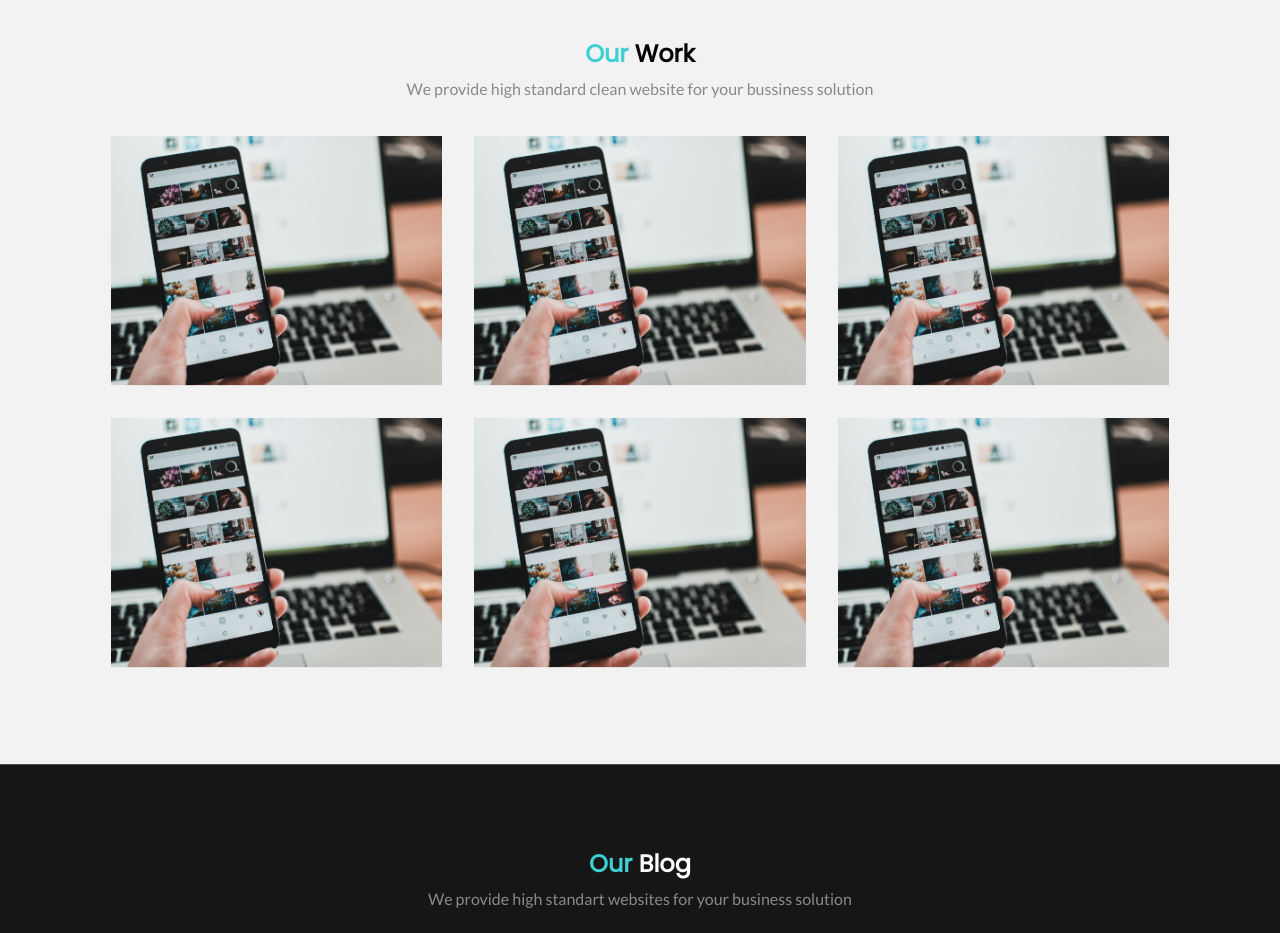
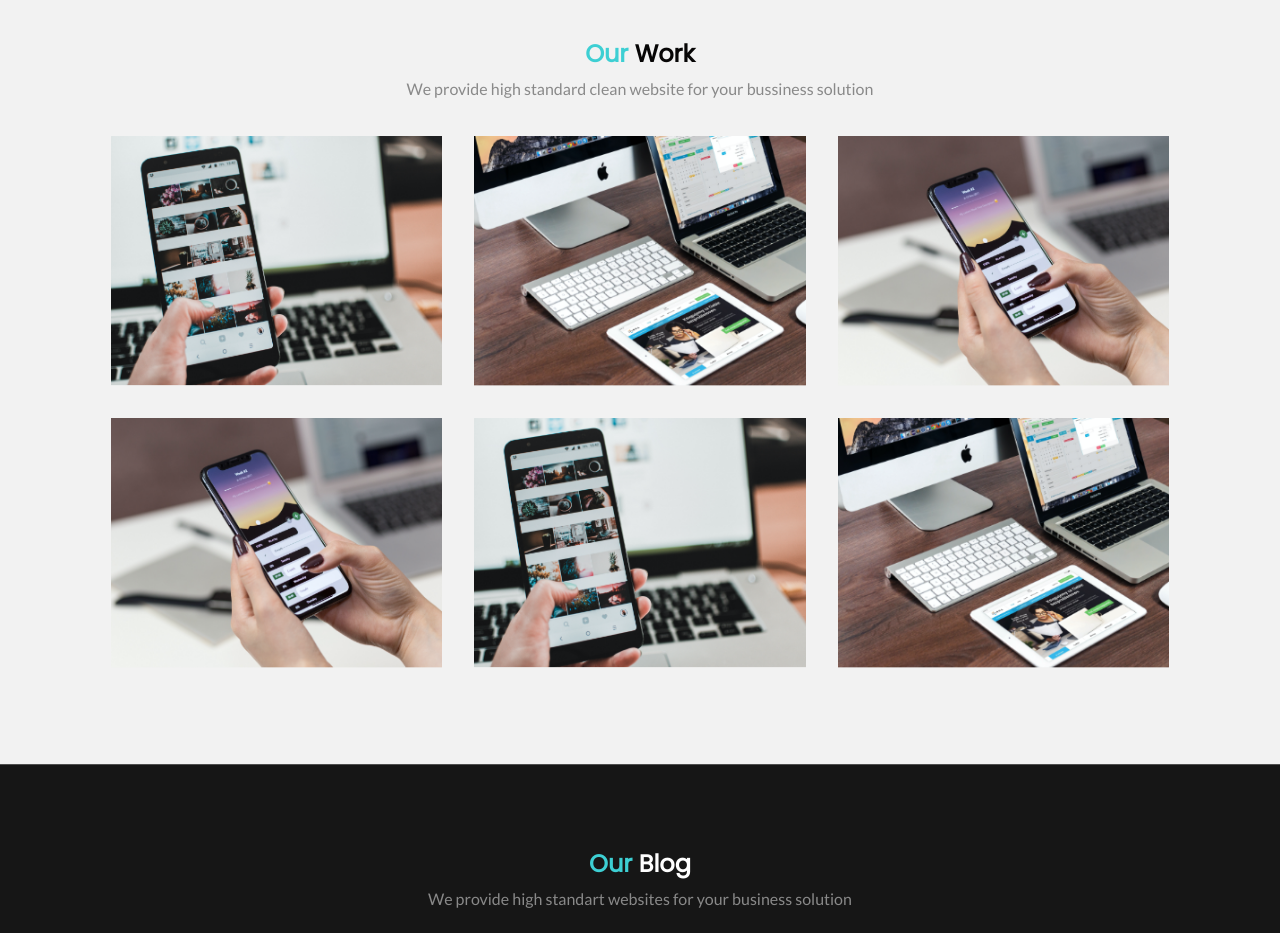
Before and after one commit to sachinDev07/Personal-Portfolio, a plain HTML site: page index.html in a window 1280 px wide. Shown: the part 3840-4773 px from the top of the page. Drawn offline with nearby package versions, Linux system fonts and the light colour scheme.

Commit message:
small change in images

```diff
--- a/index.html
+++ b/index.html
@@ -184,7 +184,21 @@
                         <span>Category</span>
                         <a href="#">Web Development</a>
                     </div>
-                    <img src="/images/ph-1.png" alt="">
+                    <img src="/images/ph-2.png" alt="">
+                </div>
+                <div class="image-card">
+                    <div class="overlay">
+                        <span>Category</span>
+                        <a href="#">Web Development</a>
+                    </div>
+                    <img src="/images/ph-3.png" alt="">
+                </div>
+                <div class="image-card">
+                    <div class="overlay">
+                        <span>Category</span>
+                        <a href="#">Web Development</a>
+                    </div>
+                    <img src="/images/ph-3.png" alt="">
                 </div>
                 <div class="image-card">
                     <div class="overlay">
@@ -198,21 +212,7 @@
                         <span>Category</span>
                         <a href="#">Web Development</a>
                     </div>
-                    <img src="/images/ph-1.png" alt="">
-                </div>
-                <div class="image-card">
-                    <div class="overlay">
-                        <span>Category</span>
-                        <a href="#">Web Development</a>
-                    </div>
-                    <img src="/images/ph-1.png" alt="">
-                </div>
-                <div class="image-card">
-                    <div class="overlay">
-                        <span>Category</span>
-                        <a href="#">Web Development</a>
-                    </div>
-                    <img src="/images/ph-1.png" alt="">
+                    <img src="/images/ph-2.png" alt="">
                 </div>
             </div>
         </div>
```
